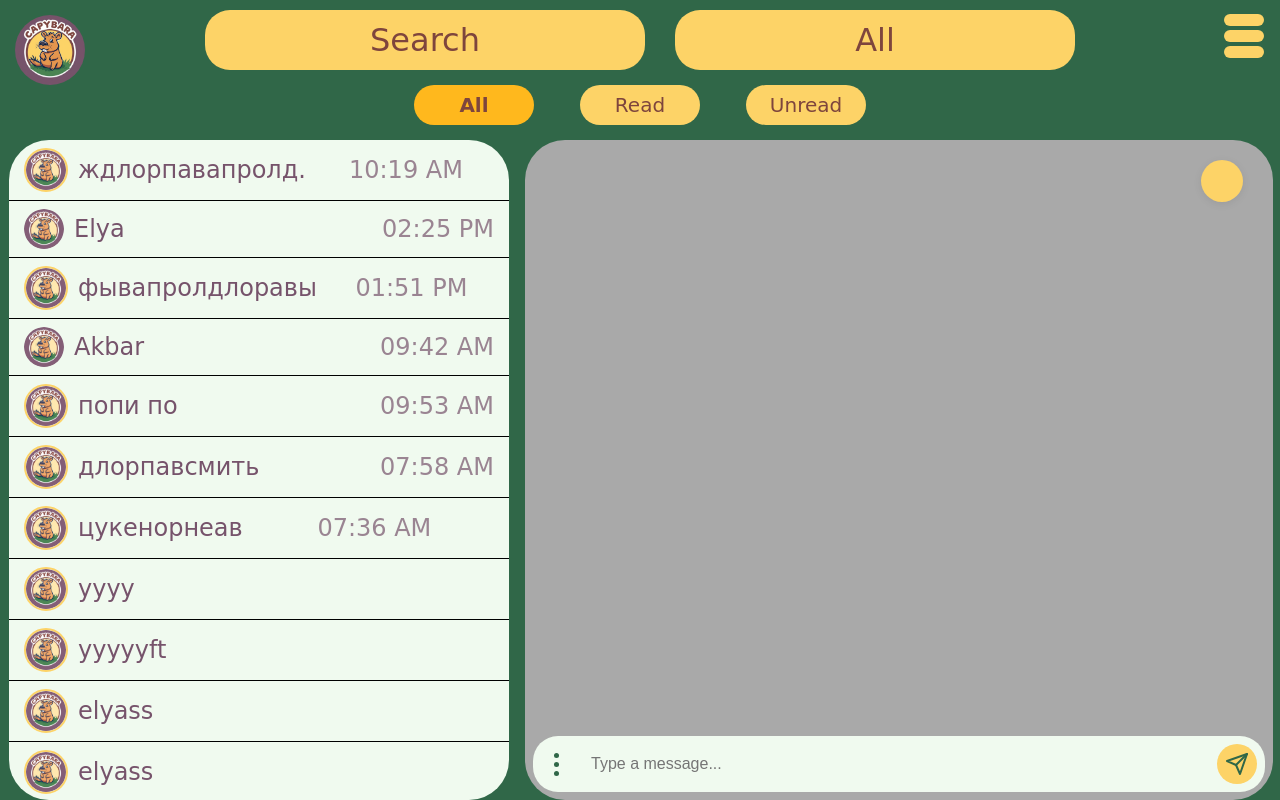
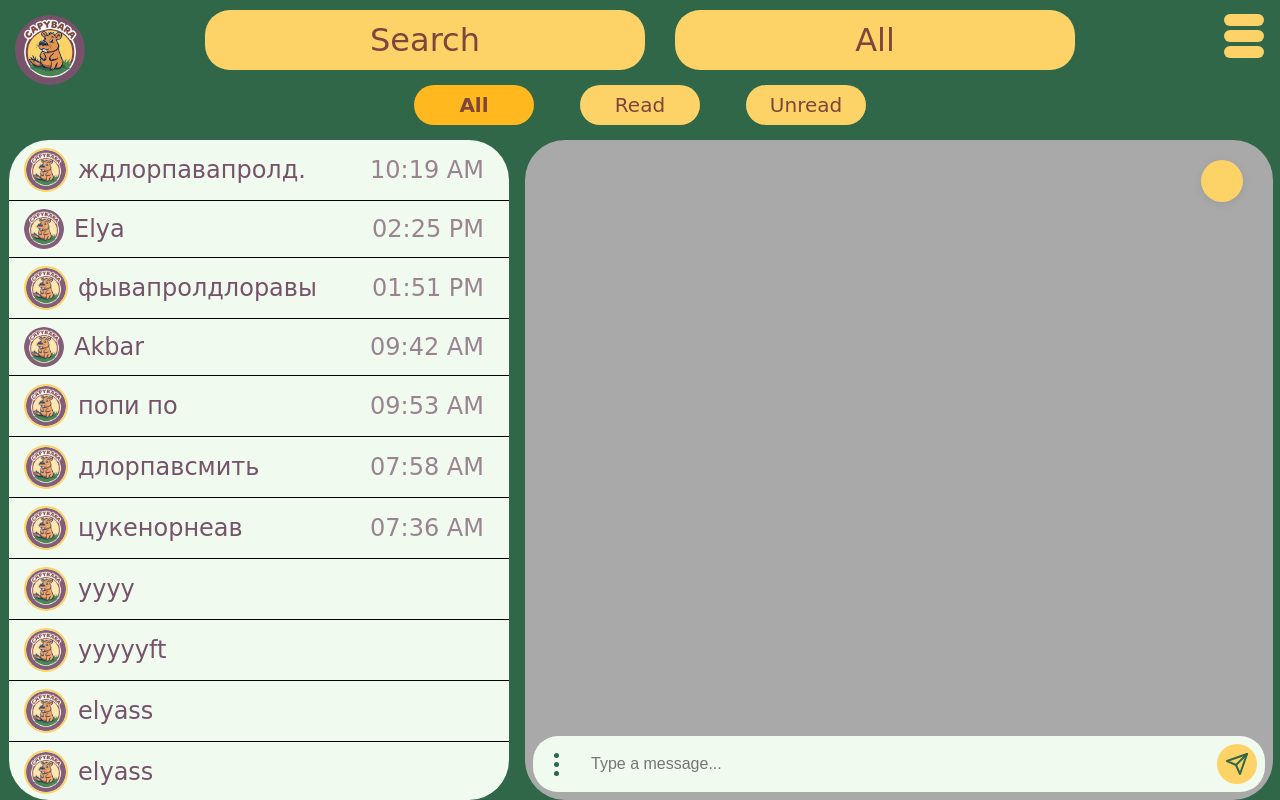
Before and after one commit to Elyass1s/capybar, a Flask app: page /mainWindow in a window 1280 px wide. Run offline with Flask 3, Linux system fonts and the light colour scheme; a user stored in the database is signed in; data comes from the database, SQL or seed files in the repository; both versions use the stored data as it was after the commit; some libraries are stand-ins or nearby versions; some web fonts are replaced.

Commit message:
правильное отображение времени

```diff
--- a/static/css/mainWindow.css
+++ b/static/css/mainWindow.css
@@ -126,6 +126,16 @@ body {
     padding: 8px 15px;
     border-bottom: 1px solid black;
     cursor: pointer;
+    transition: background-color 0.2s;
+  }
+
+  .chat-item:hover {
+    background-color: rgba(255, 255, 255, 0.1);
+  }
+
+  .chat-item.active {
+    background-color: rgba(255, 255, 255, 0.2);
+    border-left: 3px solid #FDD367;
   }
 
   .chat-item-name {
@@ -133,6 +143,10 @@ body {
     align-items: center;
     color: #76536B;
     font-size: 24px;
+    max-width: 70%; /* Ограничиваем ширину для длинных имен */
+    overflow: hidden;
+    text-overflow: ellipsis;
+    white-space: nowrap;
   }
 
   .chat-item img {
@@ -145,7 +159,11 @@ body {
   .chat-item-time {
     color: #76536B;
     font-size: 24px;
-    text-align: center;
+    text-align: right; /* Изменено с center на right */
+    min-width: 48px;
+    margin-left: auto; /* Добавлено для выравнивания по правому краю */
+    opacity: 0.7;
+    padding-right: 10px; /* Добавляем отступ справа */
   }
 
   /* Chat window */
@@ -965,8 +983,9 @@ body {
 .chat-item-time {
   color: #76536B;
   font-size: 24px;
-  text-align: center;
+  text-align: right; /* Изменено с center на right */
   min-width: 48px;
-  margin-left: 12px;
+  margin-left: auto; /* Добавлено для выравнивания по правому краю */
   opacity: 0.7;
+  padding-right: 10px; /* Добавляем отступ справа */
 }
```
Also changed, not shown: instance/data.db.
